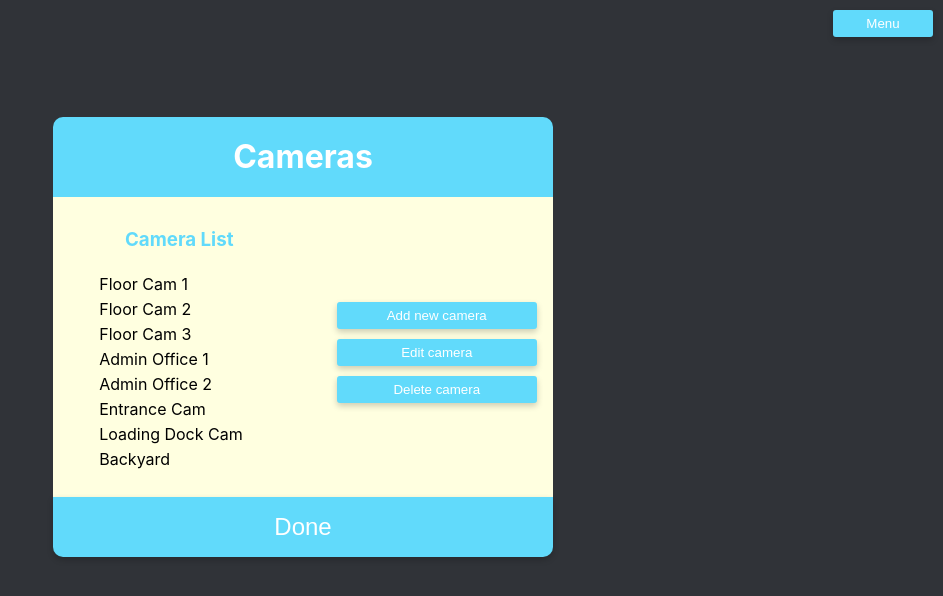
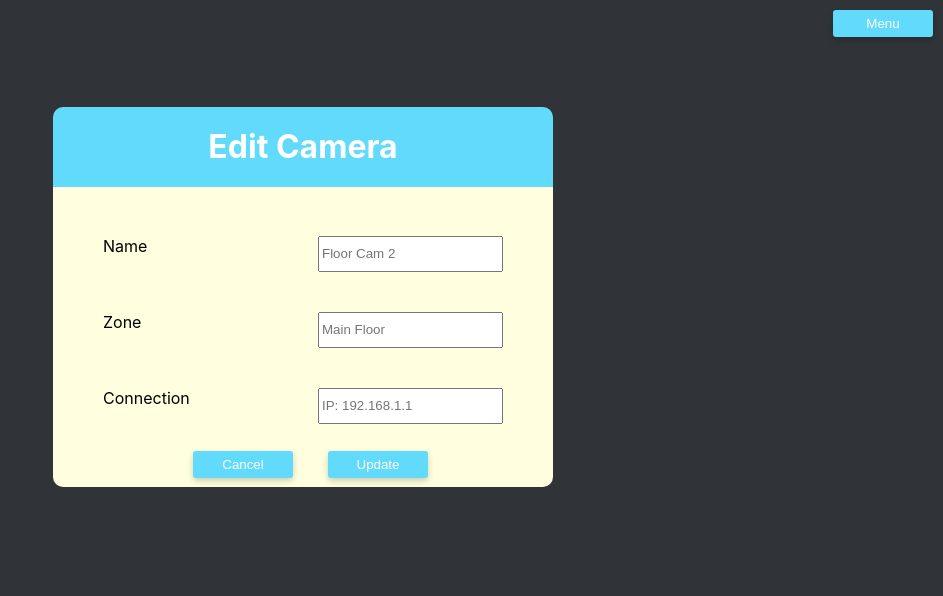
Before and after one commit to Zhalkhas/SeniorProject, a React (Create React App) app in the folder frontend/sp_front/: page / in a window 1280 px wide. Shown: the top 596 px of the page, without its empty margins (337-1280 px from the left). Built offline with nearby package versions, Linux system fonts and the light colour scheme.

Commit message:
init: Edit Camera Component add

```diff
--- a/frontend/sp_front/src/App.js
+++ b/frontend/sp_front/src/App.js
@@ -4,14 +4,18 @@ import Menu from './components/Menu.js'
 import Persons from './components/Persons.js'
 import Cameras from './components/Cameras.js'
 import Groups from './components/Groups.js'
+import Actions from './components/Actions.js'
+import EditCamera from './components/EditCamera.js'
 
 function App() {
   return (
     // <Authorization />
     // <Menu />
     // <Persons />
-    <Cameras />
+    // <Cameras />
     // <Groups />
+    // <Actions />
+    <EditCamera />
   );
 }
 
--- a/frontend/sp_front/src/components/Actions.js
+++ b/frontend/sp_front/src/components/Actions.js
@@ -3,24 +3,21 @@ import React from 'react'
 function Actions() {
 
     const persons = [
-        "Floor Cam 1",
-        "Floor Cam 2",
-        "Floor Cam 3",
-        "Admin Office 1",
-        "Admin Office 2",
-        "Entrance Cam",
-        "Loading Dock Cam",
-        "Backyard"
+        "Call Police",
+        "Alert Manager",
+        "Alert Security",
+        "Turn on Main Lights",
+        "Turn on Back Lot Lights",
     ]
 
     return (
-        <div className="cameras">
+        <div className="object">
             <button>Menu</button>
             <div className="item">
-                <h1>Cameras</h1>
+                <h1>Actions</h1>
                 <div className="box">
                     <div className="list-box">
-                        <h3>Camera List</h3>
+                        <h3>Action List</h3>
                         <ul>
                             {persons.map(person => {
                                 return (
@@ -30,9 +27,9 @@ function Actions() {
                         </ul>
                     </div>
                     <div className="buttons-box">
-                        <button>Add new camera</button>
-                        <button>Edit camera</button>
-                        <button>Delete camera</button>
+                        <button>Add new action</button>
+                        <button>Edit action</button>
+                        <button>Delete action</button>
                     </div>
                 </div>
                 <button id="done">Done</button>
--- a/frontend/sp_front/src/components/Cameras.js
+++ b/frontend/sp_front/src/components/Cameras.js
@@ -14,7 +14,7 @@ function Cameras() {
     ]
 
     return (
-        <div className="cameras">
+        <div className="object">
             <button>Menu</button>
             <div className="item">
                 <h1>Cameras</h1>
--- /dev/null
+++ b/frontend/sp_front/src/components/EditCamera.js
@@ -0,0 +1,47 @@
+import React from 'react'
+
+function EditCamera() {
+
+    const persons = [
+        "Floor Cam 1",
+        "Floor Cam 2",
+        "Floor Cam 3",
+        "Admin Office 1",
+        "Admin Office 2",
+        "Entrance Cam",
+        "Loading Dock Cam",
+        "Backyard"
+    ]
+
+    return (
+        <div className="edit">
+            <button>Menu</button>
+            <div className="item">
+                <h1>Edit Camera</h1>
+                <div className="box">
+                    <div className="input-box">
+                        <div className="input">
+                            <label>Name</label>
+                            <input type="text" placeholder={persons[1]}></input>
+                        </div>
+                        <div className="input">
+                            <label>Zone</label>
+                            <input type="select" placeholder="Main Floor"></input>
+                        </div>
+                        <div className="input">
+                            <label>Connection</label>
+                            <input type="text" placeholder="IP: 192.168.1.1"></input>
+                            {/* <button>Edit Connection</button> */}
+                        </div>
+                    </div>
+                    <div className="buttons-box">
+                        <button>Cancel</button>
+                        <button>Update</button>
+                    </div>
+                </div>
+            </div>
+        </div>
+    )
+}
+
+export default EditCamera
--- a/frontend/sp_front/src/components/Groups.js
+++ b/frontend/sp_front/src/components/Groups.js
@@ -13,7 +13,7 @@ function Groups() {
     ]
 
     return (
-        <div className="cameras">
+        <div className="object">
             <button>Menu</button>
             <div className="item">
                 <h1>Groups</h1>
--- a/frontend/sp_front/src/components/Persons.js
+++ b/frontend/sp_front/src/components/Persons.js
@@ -11,7 +11,7 @@ function Persons() {
     ]
 
     return (
-        <div className="persons">
+        <div className="object">
             <button>Menu</button>
             <div className="item">
                 <h1>Persons</h1>
--- a/frontend/sp_front/src/styles.scss
+++ b/frontend/sp_front/src/styles.scss
@@ -251,7 +251,7 @@ html, body, #root {
 	}
 }
 
-.cameras {
+.object {
 	display: flex;
 	flex-direction: column;
 	height: 100%;
@@ -351,3 +351,78 @@ html, body, #root {
 		}
 	}
 }
+
+.edit {
+	display: flex;
+	flex-direction: column;
+	height: 100%;
+	background-color: #303338;
+
+	.item {
+		margin-top: 70px;
+	}
+
+	button {
+		align-self: flex-end;
+		border: none;
+		background: $auth-color;
+		cursor: pointer;
+		border-radius: 3px;
+		padding: 6px;
+		margin: 10px 10px 0 0;
+		width: 100px;
+		color: white;
+		margin-left: 25px;
+		outline: none;
+		box-shadow: 0 3px 6px 0 rgba(0,0,0,0.2);
+
+		&:hover {
+			transform: translateY(-3px);
+			box-shadow: 0 6px 6px 0 rgba(0,0,0,0.2);
+		}
+	}
+
+	h1 {
+		color: white;
+		background-color: $auth-color;
+		margin: 0 auto;
+		text-align: center;
+		width: 500px;
+		height: 60px;
+		padding-top: 20px;
+		border-radius: 10px 10px 0 0;
+	}
+
+	.box {
+		display: flex;
+		flex-direction: column;
+		background-color: #FFFFE0;
+		width: 500px;
+		height: 300px;
+		justify-content: space-around;
+		align-items: center;
+		margin: auto;
+		border-radius: 0 0 10px 10px;
+	}
+
+	.input-box {
+		display: flex;
+		flex-direction: column;
+
+		.input {
+			margin-top: 40px;
+			width: 400px;
+			display: flex;
+			flex-direction: row;
+			justify-content: space-between;
+
+			label {
+				text-align: right;
+			}
+
+			input {
+				height: 30px;
+			}
+		}
+	}
+}
```
